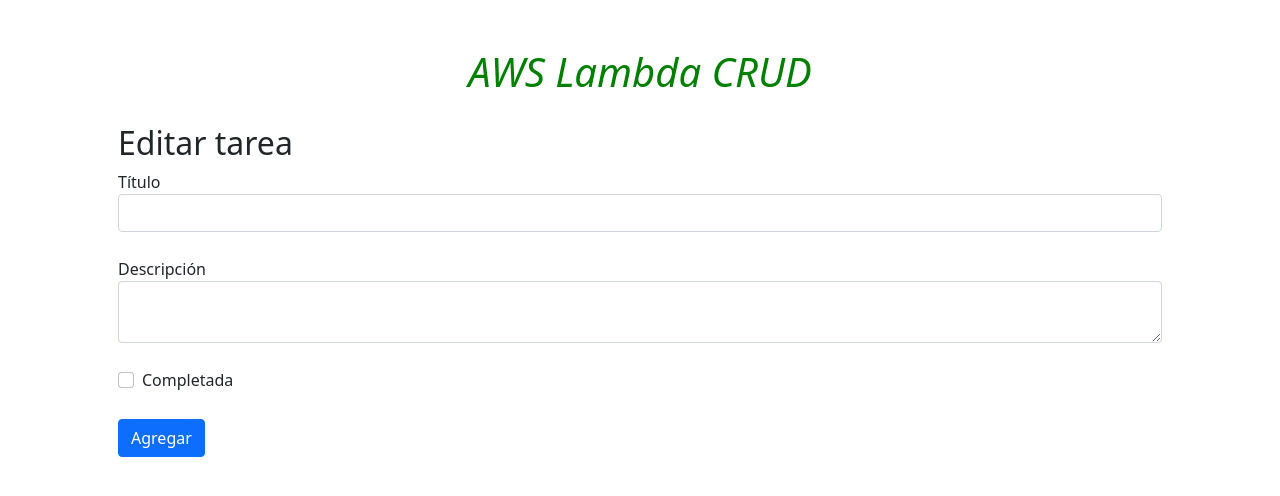
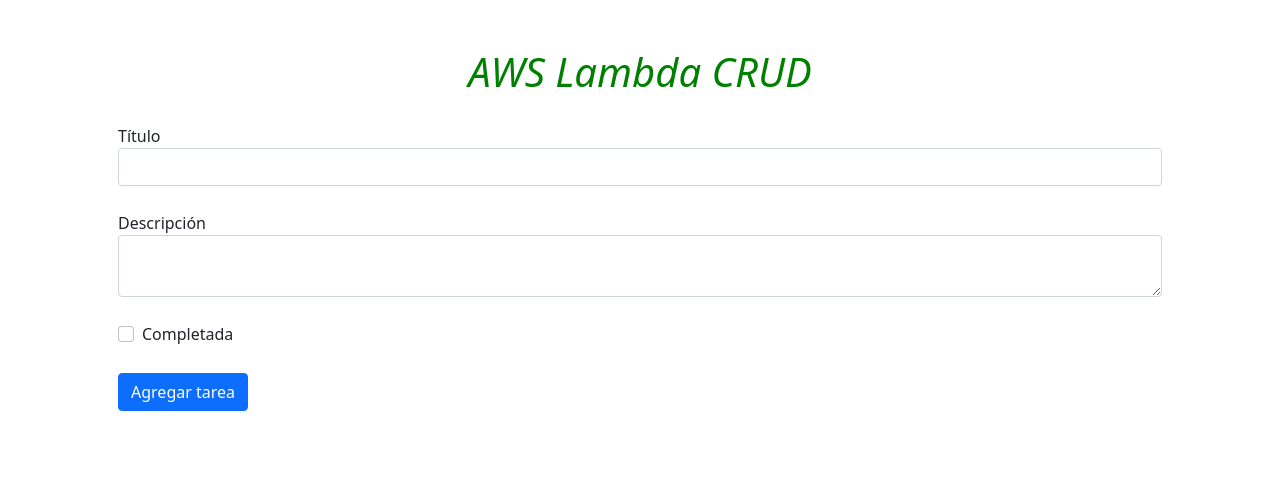
Before and after one commit to sesp13/lambda-crud-frontend, an Angular app: page /#/edit/1 in a window 1280 px wide. Shown: the top 496 px of the page. Built offline with nearby package versions, Linux system fonts and the light colour scheme; no server answers.

Commit message:
success button

```diff
--- a/src/app/tasks/components/add-edit/add-edit.component.html
+++ b/src/app/tasks/components/add-edit/add-edit.component.html
@@ -29,7 +29,7 @@
       <label class="form-check-label" for="done"> Completada </label>
     </div>
     <div class="form-group">
-      <button class="btn btn-primary">Agregar</button>
+      <button class="btn btn-primary">{{ saveButtonText }}</button>
     </div>
   </form>
 </section>
--- a/src/app/tasks/components/add-edit/add-edit.component.ts
+++ b/src/app/tasks/components/add-edit/add-edit.component.ts
@@ -14,6 +14,7 @@
   isEdit = false;
   taskId = '';
   title = '';
+  saveButtonText = '';
 
   form: FormGroup = this.fb.group({
     title: ['', [Validators.required]],
@@ -45,16 +46,18 @@
   }
 
   setEditForm() {
-    this.title = 'Editar tarea';
+    this.saveButtonText = 'Editar tarea';
+    this.saveButtonText = 'Agregar tarea';
     this.taskService
-      .getSingleTask(this.taskId)
-      .subscribe((task: LambdaTask) => {
-        this.form.get('title')?.setValue(task.title);
-        this.form.get('description')?.setValue(task.description);
-      });
+    .getSingleTask(this.taskId)
+    .subscribe((task: LambdaTask) => {
+      this.form.get('title')?.setValue(task.title);
+      this.form.get('description')?.setValue(task.description);
+    });
   }
 
   setAddForm() {
+    this.title = 'Editar tarea';
     this.title = 'Agregar una nueva tarea';
   }
 
```
